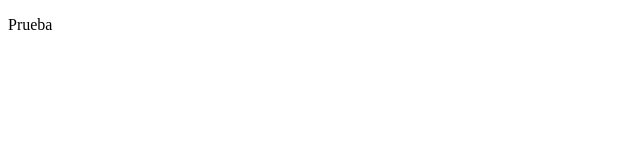
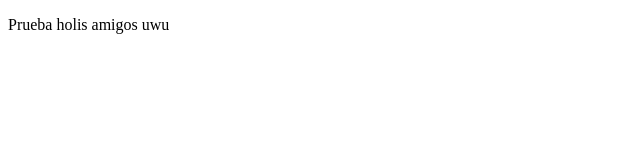
Before and after one commit to UnknownRuelas/proyectoDemo, a plain HTML site: page index.html in a window 1280 px wide. Shown: the whole page, without its empty margins (0-640 px from the left). Drawn offline with Linux system fonts and the light colour scheme.

Commit message:
first commit

```diff
--- a/index.html
+++ b/index.html
@@ -7,6 +7,6 @@
     <title>Hola Mundo</title>
 </head>
 <body>
-    <p>Prueba</p>
+    <p>Prueba holis amigos uwu</p>
 </body>
 </html>
```
